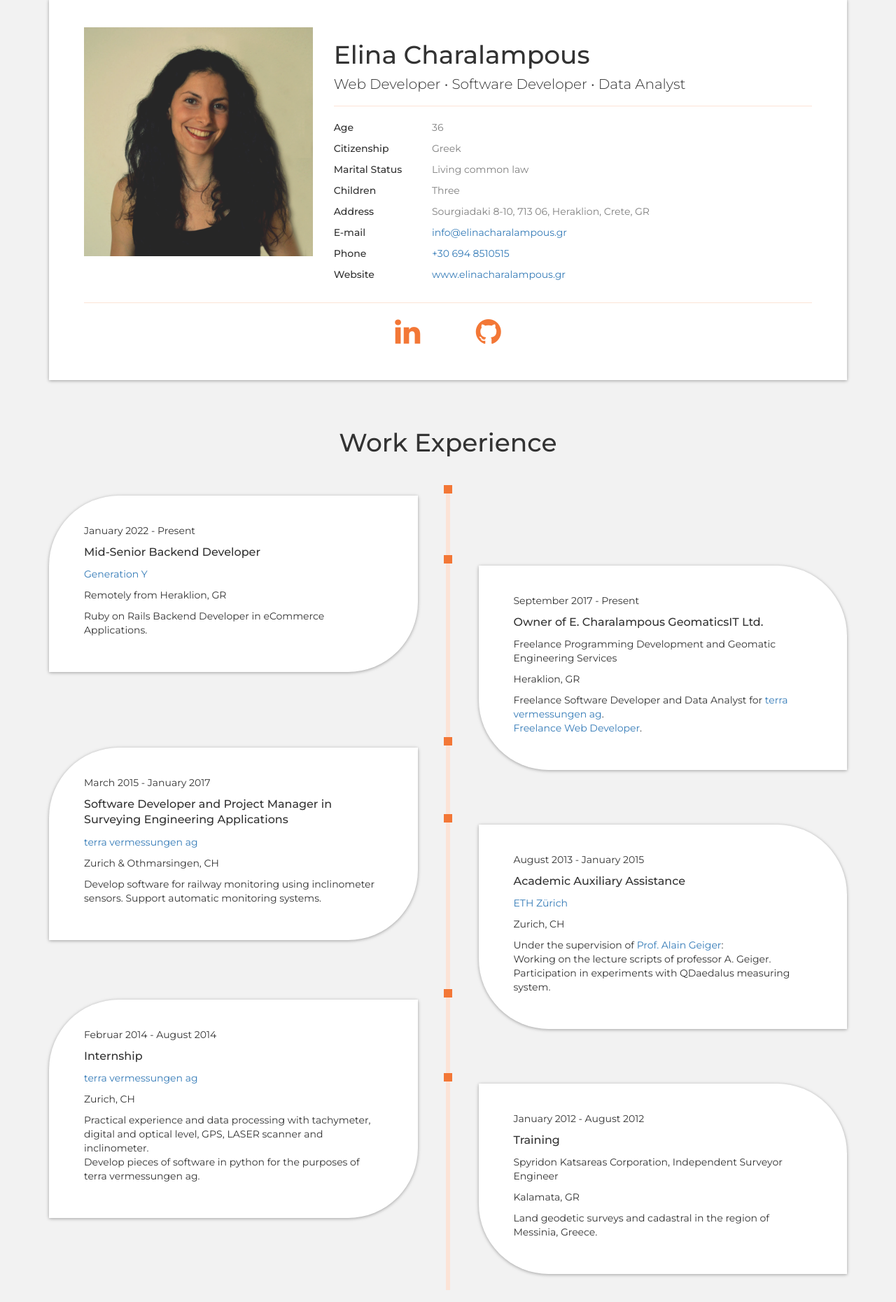
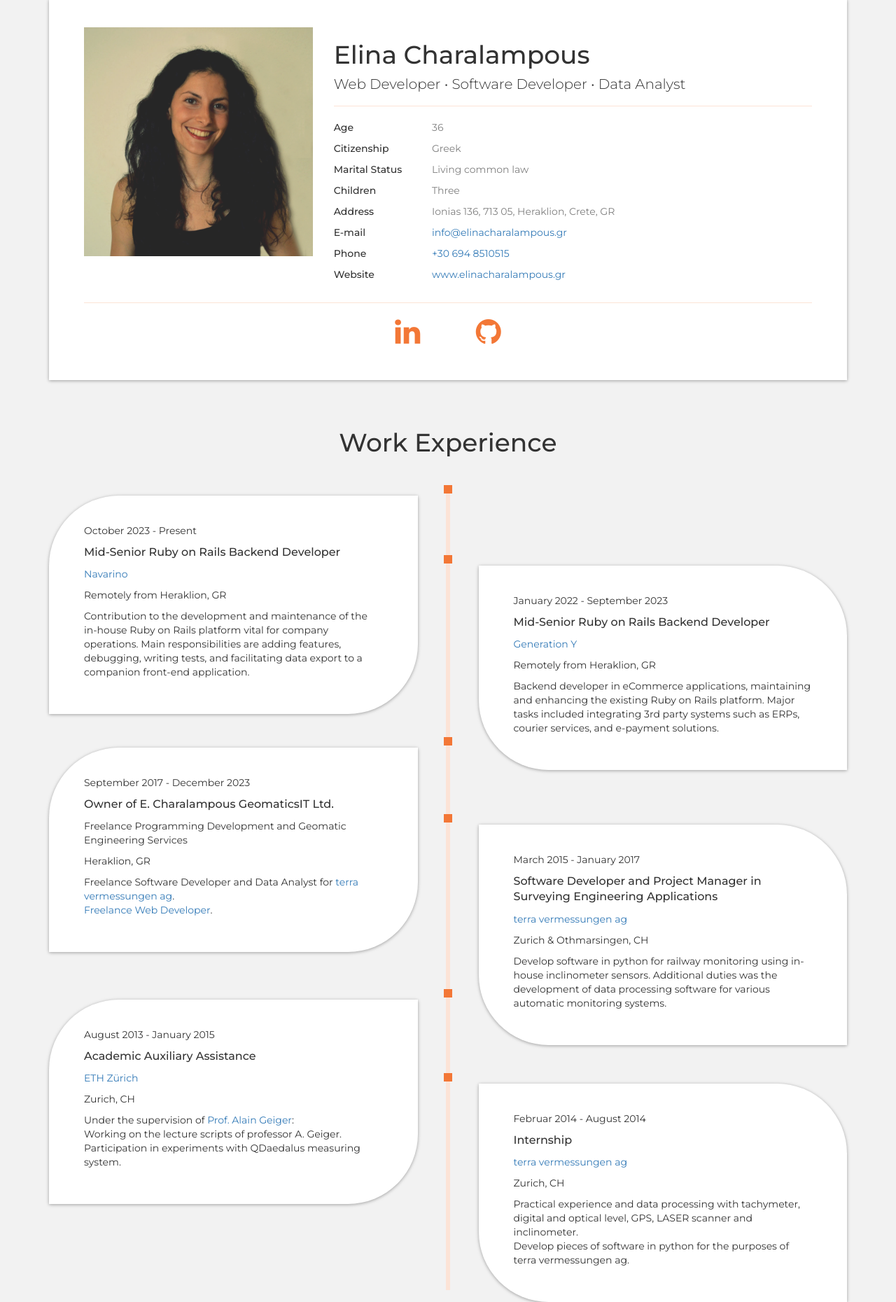
Before and after one commit to elinachar/elinacharalampous, a PHP site: page /cv.html in a window 1280 px wide. Shown: the part 101-1961 px from the top of the page at 70% size. Run offline with PHP 8.4, Linux system fonts and the light colour scheme.

Commit message:
Update cv and footer font size

```diff
--- a/css/cv.css
+++ b/css/cv.css
@@ -562,6 +562,10 @@ h2 {
     top: 1000px;
   }
 
+  #experience-dot-7 {
+    top: 1100px;
+  }
+
   #experience-card-3 {
     top: 520px;
   }
--- a/css/styles.css
+++ b/css/styles.css
@@ -625,6 +625,7 @@ textarea {
 
 .contact-info {
   background-color: var(--blue);
+  font-size: 13px;
 }
 
 .contact-info,
--- a/cv.html
+++ b/cv.html
@@ -113,7 +113,7 @@
             </div>
             <div class="info-element">
               <p class="info-title">Address</p>
-              <p class="info-text">Sourgiadaki 8-10, 713 06, Heraklion, Crete, GR</p>
+              <p class="info-text">Ionias 136, 713 05, Heraklion, Crete, GR</p>
             </div>
             <div class="info-element">
               <p class="info-title">E-mail</p>
@@ -153,16 +153,33 @@
 
       <div class="dot" id="experience-dot-1"></div>
       <div class="card box-shadow position-left" id="experience-card-1">
-        <p class="experience-timespan">January 2022 - Present</p>
-        <p class="experience-title">Mid-Senior Backend Developer</p>
-        <p class="experience-description"><a href="https://www.generation-y.gr/" target="_blank">Generation Y</a></p>
+        <p class="experience-timespan">October 2023 - Present</p>
+        <p class="experience-title">Mid-Senior Ruby on Rails Backend Developer</p>
+        <p class="experience-description"><a href="https://navarino.co.uk/" target="_blank">Navarino</a></p>
         <p class="experience-location">Remotely from Heraklion, GR</p>
-        <p class="experience-text">Ruby on Rails Backend Developer in eCommerce Applications.</p>
+        <p class="experience-text">
+          Contribution to the development and maintenance of the in-house Ruby on Rails platform vital for
+          company operations. Main responsibilities are adding features, debugging, writing tests, and facilitating
+          data export to a companion front-end application.
+        </p>
       </div>
 
       <div class="dot" id="experience-dot-2"></div>
       <div class="card box-shadow position-right" id="experience-card-2">
-        <p class="experience-timespan">September 2017 - Present</p>
+        <p class="experience-timespan">January 2022 - September 2023</p>
+        <p class="experience-title">Mid-Senior Ruby on Rails Backend Developer</p>
+        <p class="experience-description"><a href="https://www.generation-y.gr/" target="_blank">Generation Y</a></p>
+        <p class="experience-location">Remotely from Heraklion, GR</p>
+        <p class="experience-text">
+          Backend developer in eCommerce applications, maintaining and enhancing the existing Ruby on Rails platform.
+          Major tasks included integrating 3rd party systems such as ERPs, courier services, and
+          e-payment solutions.
+        </p>
+      </div>
+
+      <div class="dot" id="experience-dot-3"></div>
+      <div class="card box-shadow position-left" id="experience-card-3">
+        <p class="experience-timespan">September 2017 - December 2023</p>
         <p class="experience-title">Owner of E. Charalampous GeomaticsIT Ltd.</p>
         <p class="experience-description">Freelance Programming Development and Geomatic Engineering Services</p>
         <p class="experience-location">Heraklion, GR</p>
@@ -179,19 +196,19 @@
         <p class="experience-location">Heraklion, GR</p>
       </div> -->
 
-      <div class="dot" id="experience-dot-3"></div>
-      <div class="card box-shadow position-left" id="experience-card-3">
+      <div class="dot" id="experience-dot-4"></div>
+      <div class="card box-shadow position-right" id="experience-card-4">
         <p class="experience-timespan">March 2015 - January 2017</p>
         <p class="experience-title">Software Developer and Project Manager in Surveying Engineering Applications</p>
         <p class="experience-description"><a href="http://www.terra.ch/" target="_blank">terra vermessungen ag</a></p>
         <p class="experience-location">Zurich & Othmarsingen, CH</p>
-        <p class="experience-text">Develop software for railway monitoring using inclinometer sensors.
-          Support automatic monitoring systems.
+        <p class="experience-text">Develop software in python for railway monitoring using in-house inclinometer sensors.
+          Additional duties was the development of data processing software for various automatic monitoring systems.
         </p>
       </div>
 
-      <div class="dot" id="experience-dot-4"></div>
-      <div class="card box-shadow position-right" id="experience-card-4">
+      <div class="dot" id="experience-dot-5"></div>
+      <div class="card box-shadow position-left" id="experience-card-5">
         <p class="experience-timespan">August 2013 - January 2015</p>
         <p class="experience-title">Academic Auxiliary Assistance</p>
         <p class="experience-description"><a href="https://www.baug.ethz.ch/en/" target="_blank">ETH Zürich</a></p>
@@ -202,8 +219,8 @@
         </p>
       </div>
 
-      <div class="dot" id="experience-dot-5"></div>
-      <div class="card box-shadow position-left" id="experience-card-5">
+      <div class="dot" id="experience-dot-6"></div>
+      <div class="card box-shadow position-right" id="experience-card-6">
         <p class="experience-timespan">Februar 2014 - August 2014</p>
         <p class="experience-title">Internship</p>
         <p class="experience-description"><a href="http://www.terra.ch/" target="_blank">terra vermessungen ag</a></p>
@@ -214,8 +231,8 @@
         </p>
       </div>
 
-      <div class="dot" id="experience-dot-6"></div>
-      <div class="card box-shadow position-right" id="experience-card-6">
+      <div class="dot" id="experience-dot-7"></div>
+      <div class="card box-shadow position-left" id="experience-card-7">
         <p class="experience-timespan">January 2012 - August 2012</p>
         <p class="experience-title">Training</p>
         <p class="experience-description">Spyridon Katsareas Corporation, Independent Surveyor Engineer</p>
@@ -321,9 +338,9 @@
           <div class="col-sm-6">
             <div class="skill">
               <p class="skill-name">Ruby & Ruby on Rails</p>
-              <p class="skill-percent">85%</p>
+              <p class="skill-percent">80%</p>
               <div class="loading-bar full">
-                <div class="loading-bar percent" data-percent="85"></div>
+                <div class="loading-bar percent" data-percent="80"></div>
               </div>
             </div>
           </div>
```
